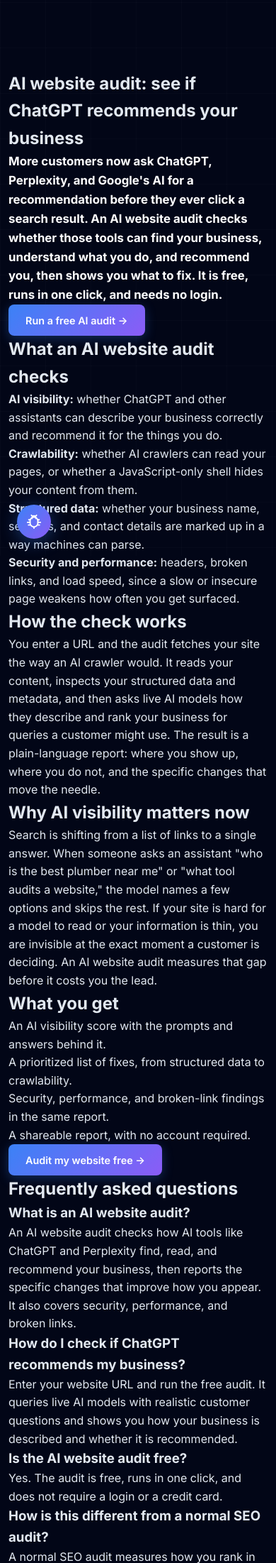
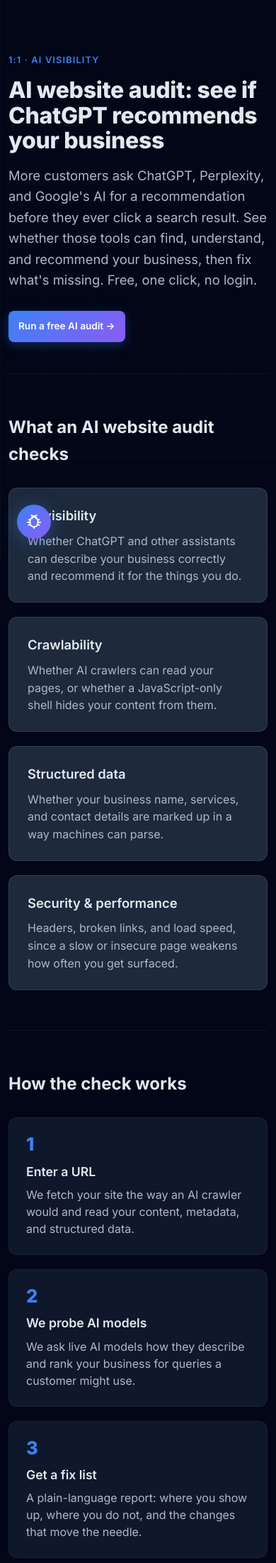
Before and after one commit to SpikeyCoder/chaos_tester, a Flask app: page /ai-website-audit in a window 390 px wide. Shown: the part 61-2263 px from the top of the page at 71% size. Run offline with Flask 3, Linux system fonts and the light colour scheme; parts of the project's set-up code (start-up, migrations or seed data) failed here and were passed over; some libraries are stand-ins or nearby versions.

Commit message:
P1 polish: proper landing-page layout for /ai-website-audit
Adds static/css/ai_audit.css (hero, 2-col feature card grid, 3-up steps,
checklist, FAQ cards, gradient CTA band; responsive) and rebuilds the
template markup to use it. Uses existing design tokens (var(--accent),
--bg-elevated, --success, --radius-*) and the existing .btn.btn-primary.
Self-hosted CSS via {% block extra_head %} (CSP style-src-elem 'self' safe);
only application/ld+json remains inline. Matches the approved Figma layout.

```diff
--- /dev/null
+++ b/static/css/ai_audit.css
@@ -0,0 +1,45 @@
+/* AI Website Audit landing page — layout styles (scoped to .aiq-*) */
+.aiq-hero { padding: 56px 0 44px; }
+.aiq-eyebrow { color: var(--accent); font-weight: 600; font-size: .8rem;
+  letter-spacing: .09em; text-transform: uppercase; margin: 0 0 14px; }
+.aiq-h1 { font-size: clamp(2rem, 4.6vw, 3.25rem); line-height: 1.1; font-weight: 800;
+  letter-spacing: -0.01em; margin: 0 0 18px; max-width: 18ch; }
+.aiq-sub { font-size: 1.15rem; line-height: 1.6; color: var(--text-muted);
+  max-width: 760px; margin: 0 0 28px; }
+
+.aiq-section { padding: 56px 0; border-top: 1px solid var(--border-subtle); }
+.aiq-section > h2 { font-size: clamp(1.5rem, 2.6vw, 2rem); font-weight: 700; margin: 0 0 28px; }
+.aiq-prose { color: var(--text-muted); line-height: 1.7; max-width: 780px; font-size: 1.05rem; margin: 0; }
+
+.aiq-grid { display: grid; grid-template-columns: repeat(2, 1fr); gap: 20px; }
+.aiq-card { background: var(--bg-elevated); border: 1px solid var(--border-medium);
+  border-radius: var(--radius-md); padding: 24px 26px; }
+.aiq-card h3 { font-size: 1.15rem; font-weight: 600; margin: 0 0 8px; }
+.aiq-card p { color: var(--text-muted); line-height: 1.55; margin: 0; }
+
+.aiq-steps { display: grid; grid-template-columns: repeat(3, 1fr); gap: 20px; }
+.aiq-step { background: var(--bg-alt); border: 1px solid var(--border-subtle);
+  border-radius: var(--radius-md); padding: 24px; }
+.aiq-step .num { display: block; font-size: 1.6rem; font-weight: 800; color: var(--accent); line-height: 1; }
+.aiq-step h3 { font-size: 1.1rem; font-weight: 600; margin: 12px 0 6px; }
+.aiq-step p { color: var(--text-muted); line-height: 1.5; margin: 0; }
+
+.aiq-list { list-style: none; padding: 0; margin: 0; display: grid; gap: 14px; }
+.aiq-list li { display: flex; gap: 12px; align-items: flex-start; line-height: 1.5; }
+.aiq-list .chk { color: var(--success); font-weight: 700; flex: 0 0 auto; }
+
+.aiq-faq { display: grid; gap: 16px; }
+.aiq-faqcard { background: var(--bg-elevated); border: 1px solid var(--border-medium);
+  border-radius: var(--radius-md); padding: 20px 24px; }
+.aiq-faqcard h3 { font-size: 1.05rem; font-weight: 600; margin: 0 0 6px; }
+.aiq-faqcard p { color: var(--text-muted); line-height: 1.55; margin: 0; }
+
+.aiq-ctaband { text-align: center; background: linear-gradient(180deg, #0f1b33, #142a4a);
+  border: 1px solid var(--border-subtle); border-radius: var(--radius-lg);
+  padding: 52px 24px; margin: 52px 0 8px; }
+.aiq-ctaband h2 { font-size: clamp(1.5rem, 2.6vw, 2rem); font-weight: 800; margin: 0 0 10px; }
+.aiq-ctaband p { color: var(--text-muted); margin: 0 0 22px; }
+
+@media (max-width: 760px) {
+  .aiq-grid, .aiq-steps { grid-template-columns: 1fr; }
+}
--- a/templates/ai_website_audit.html
+++ b/templates/ai_website_audit.html
@@ -5,51 +5,65 @@
 {% block og_title %}AI Website Audit — See If ChatGPT Recommends Your Business{% endblock %}
 {% block og_description %}Run a free AI website audit and see how your business shows up when customers ask ChatGPT and other AI tools for a recommendation.{% endblock %}
 
+{% block extra_head %}<link rel="stylesheet" href="{{ url_for('static', filename='css/ai_audit.css') }}">{% endblock %}
+
 {% block content %}
-<article class="u-padding-y">
-  <h1>AI website audit: see if ChatGPT recommends your business</h1>
-  <p class="u-text-1-rem-white">More customers now ask ChatGPT, Perplexity, and Google's AI for a recommendation before they ever click a search result. An AI website audit checks whether those tools can find your business, understand what you do, and recommend you, then shows you what to fix. It is free, runs in one click, and needs no login.</p>
+<section class="aiq-hero">
+  <p class="aiq-eyebrow">1:1 · AI visibility</p>
+  <h1 class="aiq-h1">AI website audit: see if ChatGPT recommends your business</h1>
+  <p class="aiq-sub">More customers ask ChatGPT, Perplexity, and Google's AI for a recommendation before they ever click a search result. See whether those tools can find, understand, and recommend your business, then fix what's missing. Free, one click, no login.</p>
+  <a class="btn btn-primary" href="/#audit">Run a free AI audit →</a>
+</section>
 
-  <p><a class="btn btn-primary u-cta-padding-md" href="/#audit">Run a free AI audit →</a></p>
+<section class="aiq-section">
+  <h2>What an AI website audit checks</h2>
+  <div class="aiq-grid">
+    <div class="aiq-card"><h3>AI visibility</h3><p>Whether ChatGPT and other assistants can describe your business correctly and recommend it for the things you do.</p></div>
+    <div class="aiq-card"><h3>Crawlability</h3><p>Whether AI crawlers can read your pages, or whether a JavaScript-only shell hides your content from them.</p></div>
+    <div class="aiq-card"><h3>Structured data</h3><p>Whether your business name, services, and contact details are marked up in a way machines can parse.</p></div>
+    <div class="aiq-card"><h3>Security &amp; performance</h3><p>Headers, broken links, and load speed, since a slow or insecure page weakens how often you get surfaced.</p></div>
+  </div>
+</section>
 
-  <h2>What an AI website audit checks</h2>
-  <ul>
-    <li><strong>AI visibility:</strong> whether ChatGPT and other assistants can describe your business correctly and recommend it for the things you do.</li>
-    <li><strong>Crawlability:</strong> whether AI crawlers can read your pages, or whether a JavaScript-only shell hides your content from them.</li>
-    <li><strong>Structured data:</strong> whether your business name, services, and contact details are marked up in a way machines can parse.</li>
-    <li><strong>Security and performance:</strong> headers, broken links, and load speed, since a slow or insecure page weakens how often you get surfaced.</li>
+<section class="aiq-section">
+  <h2>How the check works</h2>
+  <div class="aiq-steps">
+    <div class="aiq-step"><span class="num">1</span><h3>Enter a URL</h3><p>We fetch your site the way an AI crawler would and read your content, metadata, and structured data.</p></div>
+    <div class="aiq-step"><span class="num">2</span><h3>We probe AI models</h3><p>We ask live AI models how they describe and rank your business for queries a customer might use.</p></div>
+    <div class="aiq-step"><span class="num">3</span><h3>Get a fix list</h3><p>A plain-language report: where you show up, where you do not, and the changes that move the needle.</p></div>
+  </div>
+</section>
+
+<section class="aiq-section">
+  <h2>Why AI visibility matters now</h2>
+  <p class="aiq-prose">Search is shifting from a list of links to a single answer. When someone asks an assistant "who is the best plumber near me" or "what tool audits a website," the model names a few options and skips the rest. If your site is hard for a model to read or your information is thin, you are invisible at the exact moment a customer is deciding. An AI website audit measures that gap before it costs you the lead.</p>
+</section>
+
+<section class="aiq-section">
+  <h2>What you get</h2>
+  <ul class="aiq-list">
+    <li><span class="chk">✓</span><span>An AI visibility score with the prompts and answers behind it.</span></li>
+    <li><span class="chk">✓</span><span>A prioritized list of fixes, from structured data to crawlability.</span></li>
+    <li><span class="chk">✓</span><span>Security, performance, and broken-link findings in the same report.</span></li>
+    <li><span class="chk">✓</span><span>A shareable report, with no account required.</span></li>
   </ul>
+</section>
 
-  <h2>How the check works</h2>
-  <p>You enter a URL and the audit fetches your site the way an AI crawler would. It reads your content, inspects your structured data and metadata, and then asks live AI models how they describe and rank your business for queries a customer might use. The result is a plain-language report: where you show up, where you do not, and the specific changes that move the needle.</p>
+<section class="aiq-section">
+  <h2>Frequently asked questions</h2>
+  <div class="aiq-faq">
+    <div class="aiq-faqcard"><h3>What is an AI website audit?</h3><p>An AI website audit checks how AI tools like ChatGPT and Perplexity find, read, and recommend your business, then reports the specific changes that improve how you appear. It also covers security, performance, and broken links.</p></div>
+    <div class="aiq-faqcard"><h3>How do I check if ChatGPT recommends my business?</h3><p>Enter your website URL and run the free audit. It queries live AI models with realistic customer questions and shows you how your business is described and whether it is recommended.</p></div>
+    <div class="aiq-faqcard"><h3>Is the AI website audit free?</h3><p>Yes. The audit is free, runs in one click, and does not require a login or a credit card.</p></div>
+    <div class="aiq-faqcard"><h3>How is this different from a normal SEO audit?</h3><p>A normal SEO audit measures how you rank in traditional search results. This audit adds AI visibility, measuring how AI assistants describe and recommend you, which is where a growing share of customers now start.</p></div>
+  </div>
+</section>
 
-  <h2>Why AI visibility matters now</h2>
-  <p>Search is shifting from a list of links to a single answer. When someone asks an assistant "who is the best plumber near me" or "what tool audits a website," the model names a few options and skips the rest. If your site is hard for a model to read or your information is thin, you are invisible at the exact moment a customer is deciding. An AI website audit measures that gap before it costs you the lead.</p>
-
-  <h2>What you get</h2>
-  <ul>
-    <li>An AI visibility score with the prompts and answers behind it.</li>
-    <li>A prioritized list of fixes, from structured data to crawlability.</li>
-    <li>Security, performance, and broken-link findings in the same report.</li>
-    <li>A shareable report, with no account required.</li>
-  </ul>
-
-  <p><a class="btn btn-primary u-cta-padding-md" href="/#audit">Audit my website free →</a></p>
-
-  <h2>Frequently asked questions</h2>
-
-  <h3>What is an AI website audit?</h3>
-  <p>An AI website audit checks how AI tools like ChatGPT and Perplexity find, read, and recommend your business, then reports the specific changes that improve how you appear. It also covers security, performance, and broken links.</p>
-
-  <h3>How do I check if ChatGPT recommends my business?</h3>
-  <p>Enter your website URL and run the free audit. It queries live AI models with realistic customer questions and shows you how your business is described and whether it is recommended.</p>
-
-  <h3>Is the AI website audit free?</h3>
-  <p>Yes. The audit is free, runs in one click, and does not require a login or a credit card.</p>
-
-  <h3>How is this different from a normal SEO audit?</h3>
-  <p>A normal SEO audit measures how you rank in traditional search results. This audit adds AI visibility, measuring how AI assistants describe and recommend you, which is where a growing share of customers now start.</p>
-</article>
+<section class="aiq-ctaband">
+  <h2>See how AI describes your business</h2>
+  <p>Run a free audit in one click — no login required.</p>
+  <a class="btn btn-primary" href="/#audit">Audit my website free →</a>
+</section>
 {% endblock %}
 
 {% block extra_schema %}
@@ -58,26 +72,10 @@
   "@context": "https://schema.org",
   "@type": "FAQPage",
   "mainEntity": [
-    {
-      "@type": "Question",
-      "name": "What is an AI website audit?",
-      "acceptedAnswer": { "@type": "Answer", "text": "An AI website audit checks how AI tools like ChatGPT and Perplexity find, read, and recommend your business, then reports the specific changes that improve how you appear. It also covers security, performance, and broken links." }
-    },
-    {
-      "@type": "Question",
-      "name": "How do I check if ChatGPT recommends my business?",
-      "acceptedAnswer": { "@type": "Answer", "text": "Enter your website URL and run the free audit. It queries live AI models with realistic customer questions and shows you how your business is described and whether it is recommended." }
-    },
-    {
-      "@type": "Question",
-      "name": "Is the AI website audit free?",
-      "acceptedAnswer": { "@type": "Answer", "text": "Yes. The audit is free, runs in one click, and does not require a login or a credit card." }
-    },
-    {
-      "@type": "Question",
-      "name": "How is this different from a normal SEO audit?",
-      "acceptedAnswer": { "@type": "Answer", "text": "A normal SEO audit measures how you rank in traditional search results. This audit adds AI visibility, measuring how AI assistants describe and recommend you, which is where a growing share of customers now start." }
-    }
+    { "@type": "Question", "name": "What is an AI website audit?", "acceptedAnswer": { "@type": "Answer", "text": "An AI website audit checks how AI tools like ChatGPT and Perplexity find, read, and recommend your business, then reports the specific changes that improve how you appear. It also covers security, performance, and broken links." } },
+    { "@type": "Question", "name": "How do I check if ChatGPT recommends my business?", "acceptedAnswer": { "@type": "Answer", "text": "Enter your website URL and run the free audit. It queries live AI models with realistic customer questions and shows you how your business is described and whether it is recommended." } },
+    { "@type": "Question", "name": "Is the AI website audit free?", "acceptedAnswer": { "@type": "Answer", "text": "Yes. The audit is free, runs in one click, and does not require a login or a credit card." } },
+    { "@type": "Question", "name": "How is this different from a normal SEO audit?", "acceptedAnswer": { "@type": "Answer", "text": "A normal SEO audit measures how you rank in traditional search results. This audit adds AI visibility, measuring how AI assistants describe and recommend you, which is where a growing share of customers now start." } }
   ]
 }
 </script>
```
